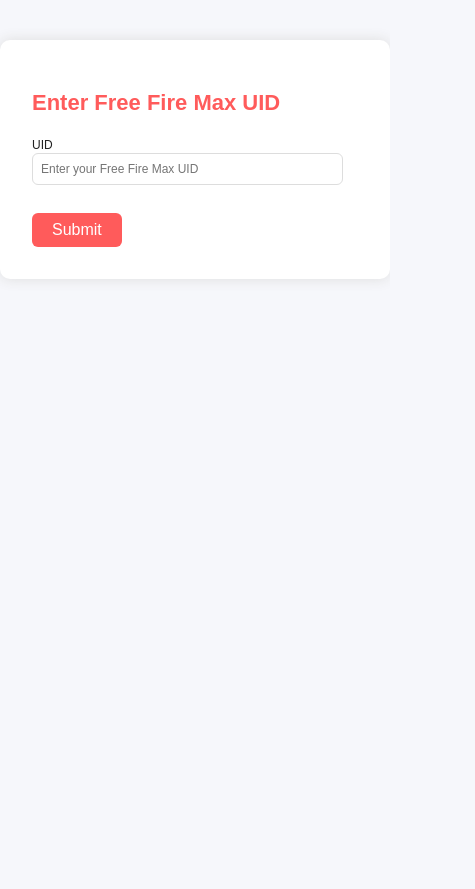
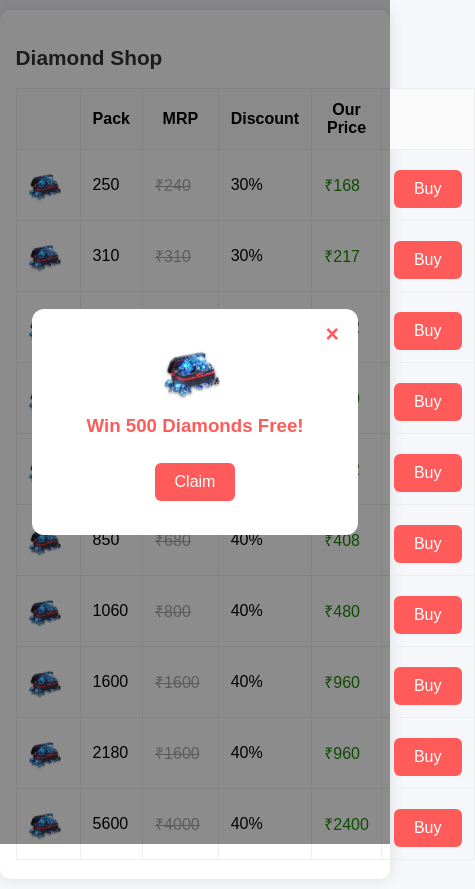
Before and after one commit to BORSAV/ff-shop, a plain HTML site: page index.html in a window 390 px wide. Shown: the whole page, 475 px wide, since content can reach past the window. Before the commit the page ends 844 px from the top, so only its background shows below. Drawn offline with Linux system fonts and the light colour scheme.

Commit message:
Update index.html

```diff
--- a/index.html
+++ b/index.html
@@ -2,6 +2,7 @@
 <html>
 <head>
     <title>Free Fire Diamond Shop</title>
+    <meta name="viewport" content="width=device-width,initial-scale=1.0">
     <style>
         body {
             font-family: Arial, sans-serif;
@@ -10,30 +11,37 @@
             padding: 0;
         }
         .container {
-            max-width: 460px;
-            margin: 40px auto;
+            max-width: 470px;
+            margin: 18px auto;
             background: #fff;
             border-radius: 10px;
             box-shadow: 0 0 14px #ddd;
-            padding: 32px;
+            padding: 2rem 1rem 1.8rem 1rem;
         }
-        label, .desc {
-            font-size: 12px;
-            color: #222;
+        @media (max-width: 600px) {
+            .container {
+                max-width: 98vw;
+                padding: 1.2rem 4vw 1.2rem 4vw;
+                margin: 10px auto;
+            }
+            .shop-table th, .shop-table td { font-size: 15px; padding: 6px; }
+            h2 { font-size: 1.3rem !important; }
         }
+        label, .desc { font-size: 13px; color: #222; }
         .small-input {
-            font-size: 12px;
-            padding: 8px;
-            width: 90%;
+            font-size: 15px;
+            padding: 10px;
+            width: 96%;
             border-radius: 6px;
             border: 1px solid #ddd;
             margin-bottom: 12px;
+            box-sizing: border-box;
         }
         .btn {
             background: #FF5B5B;
             color: #fff;
             border: none;
-            padding: 8px 20px;
+            padding: 10px 20px;
             border-radius: 6px;
             font-size: 16px;
             cursor: pointer;
@@ -46,8 +54,8 @@
         }
         .shop-table th, .shop-table td {
             border: 1px solid #eee;
-            padding: 10px;
-            font-size: 13px;
+            padding: 12px;
+            font-size: 16px;
         }
         .shop-table th {
             background: #fafafa;
@@ -65,7 +73,7 @@
             background: url('diamond.png') no-repeat center/cover;
             display: inline-block;
         }
-        .qr-container {
+        .qr-container, .uid-container {
             display: none;
             text-align: center;
             margin: 20px 0 0 0;
@@ -85,14 +93,14 @@
         .utr-section {
             display: none;
             text-align: center;
-            margin-top: 20px;
+            margin-top: 22px;
         }
         .notice {
             color: #1a8800;
-            font-size: 15px;
+            font-size: 16px;
             font-weight: 500;
             text-align: center;
-            margin-top: 20px;
+            margin-top: 18px;
         }
         /* Popup styling */
         .popup {
@@ -106,33 +114,39 @@
         }
         .popup-content {
             background: #fff;
-            padding: 40px;
+            padding: 34px 18px;
             border-radius: 12px;
             text-align: center;
-            min-width: 300px;
+            min-width: 290px;
+            max-width: 89vw;
+            position: relative;
         }
         .popup-content .diamond-img {
-            width: 56px; height: 56px;
-            margin-bottom: 12px;
+            width: 56px; height: 56px; margin-bottom: 12px;
+        }
+        .hide { display: none; }
+        .close-popup {
+            position: absolute;
+            top: 11px;
+            right: 13px;
+            font-size: 23px;
+            color: #FF5B5B;
+            cursor: pointer;
+            font-weight: bold;
+            background: none;
+            border: none;
+            z-index: 11;
         }
     </style>
 </head>
 <body>
-    <div id="login-page" class="container">
-        <h2 style="font-size: 22px; color:#FF5B5B;">Enter Free Fire Max UID</h2>
-        <label for="uid">UID</label>
-        <input id="uid" class="small-input" placeholder="Enter your Free Fire Max UID" maxlength="9">
-        <div id="uid-err" style="color:red;margin:8px 0;font-size:12px;"></div>
-        <button class="btn" onclick="login()">Submit</button>
-    </div>
-
-    <div id="shop-page" class="container" style="display:none;">
+    <div id="shop-page" class="container">
         <h2 style="font-size: 22px; color:#333;">Diamond Shop</h2>
         <table class="shop-table">
             <thead>
             <tr>
                 <th></th>
-                <th>Diamond Pack</th>
+                <th>Pack</th>
                 <th>MRP</th>
                 <th>Discount</th>
                 <th>Our Price</th>
@@ -146,7 +160,7 @@
                     <td><del>₹240</del></td>
                     <td>30%</td>
                     <td><span style="color:#1a8800;">₹168</span></td>
-                    <td><button class="btn" onclick="buyPack(168)">Buy</button></td>
+                    <td><button class="btn" onclick="openUID(168, '250')">Buy</button></td>
                 </tr>
                 <tr>
                     <td><span class="diamond-img"></span></td>
@@ -154,7 +168,7 @@
                     <td><del>₹310</del></td>
                     <td>30%</td>
                     <td><span style="color:#1a8800;">₹217</span></td>
-                    <td><button class="btn" onclick="buyPack(217)">Buy</button></td>
+                    <td><button class="btn" onclick="openUID(217, '310')">Buy</button></td>
                 </tr>
                 <tr>
                     <td><span class="diamond-img"></span></td>
@@ -162,7 +176,7 @@
                     <td><del>₹360</del></td>
                     <td>30%</td>
                     <td><span style="color:#1a8800;">₹252</span></td>
-                    <td><button class="btn" onclick="buyPack(252)">Buy</button></td>
+                    <td><button class="btn" onclick="openUID(252, '450')">Buy</button></td>
                 </tr>
                 <tr>
                     <td><span class="diamond-img"></span></td>
@@ -170,7 +184,7 @@
                     <td><del>₹400</del></td>
                     <td>30%</td>
                     <td><span style="color:#1a8800;">₹280</span></td>
-                    <td><button class="btn" onclick="buyPack(280)">Buy</button></td>
+                    <td><button class="btn" onclick="openUID(280, '520')">Buy</button></td>
                 </tr>
                 <tr>
                     <td><span class="diamond-img"></span></td>
@@ -178,7 +192,7 @@
                     <td><del>₹520</del></td>
                     <td>40%</td>
                     <td><span style="color:#1a8800;">₹312</span></td>
-                    <td><button class="btn" onclick="buyPack(312)">Buy</button></td>
+                    <td><button class="btn" onclick="openUID(312, '650')">Buy</button></td>
                 </tr>
                 <tr>
                     <td><span class="diamond-img"></span></td>
@@ -186,7 +200,7 @@
                     <td><del>₹680</del></td>
                     <td>40%</td>
                     <td><span style="color:#1a8800;">₹408</span></td>
-                    <td><button class="btn" onclick="buyPack(408)">Buy</button></td>
+                    <td><button class="btn" onclick="openUID(408, '850')">Buy</button></td>
                 </tr>
                 <tr>
                     <td><span class="diamond-img"></span></td>
@@ -194,7 +208,7 @@
                     <td><del>₹800</del></td>
                     <td>40%</td>
                     <td><span style="color:#1a8800;">₹480</span></td>
-                    <td><button class="btn" onclick="buyPack(480)">Buy</button></td>
+                    <td><button class="btn" onclick="openUID(480, '1060')">Buy</button></td>
                 </tr>
                 <tr>
                     <td><span class="diamond-img"></span></td>
@@ -202,7 +216,7 @@
                     <td><del>₹1600</del></td>
                     <td>40%</td>
                     <td><span style="color:#1a8800;">₹960</span></td>
-                    <td><button class="btn" onclick="buyPack(960)">Buy</button></td>
+                    <td><button class="btn" onclick="openUID(960, '1600')">Buy</button></td>
                 </tr>
                 <tr>
                     <td><span class="diamond-img"></span></td>
@@ -210,7 +224,7 @@
                     <td><del>₹1600</del></td>
                     <td>40%</td>
                     <td><span style="color:#1a8800;">₹960</span></td>
-                    <td><button class="btn" onclick="buyPack(960)">Buy</button></td>
+                    <td><button class="btn" onclick="openUID(960, '2180')">Buy</button></td>
                 </tr>
                 <tr>
                     <td><span class="diamond-img"></span></td>
@@ -218,10 +232,18 @@
                     <td><del>₹4000</del></td>
                     <td>40%</td>
                     <td><span style="color:#1a8800;">₹2400</span></td>
-                    <td><button class="btn" onclick="buyPack(2400)">Buy</button></td>
+                    <td><button class="btn" onclick="openUID(2400, '5600')">Buy</button></td>
                 </tr>
             </tbody>
         </table>
+    </div>
+
+    <div id="uid-container" class="container uid-container">
+        <h2 style="font-size: 22px; color:#FF5B5B;">Enter Free Fire Max UID</h2>
+        <label for="uid">UID</label>
+        <input id="uid" class="small-input" placeholder="Enter your UID" maxlength="9">
+        <div id="uid-err" style="color:red;margin:8px 0;font-size:12px;"></div>
+        <button class="btn" onclick="submitUID()">Submit</button>
     </div>
 
     <div id="qr-section" class="container qr-container">
@@ -231,7 +253,7 @@
         <div class="qr-img"></div>
         <div class="utr-section" id="utr-section">
             <label for="utr">Enter UTR:</label><br>
-            <input id="utr" class="small-input" style="width:70%;margin-top:6px;"><br>
+            <input id="utr" class="small-input" style="width:90%;margin-top:6px;"><br>
             <button class="btn" onclick="verifyPayment()">Submit</button>
         </div>
         <div id="notice" class="notice"></div>
@@ -239,49 +261,51 @@
 
     <!-- Promotion Popup -->
     <div id="promo-popup" class="popup">
-        <div class="popup-content">
+        <div class="popup-content" id="popupStep1">
+            <button class="close-popup" onclick="closePromoPopup()">&times;</button>
             <span class="diamond-img"></span>
             <h3 style="color:#FF5B5B; margin-top:4px;">Win 500 Diamonds Free!</h3>
-            <p>Share this with 5 people on WhatsApp to participate.</p>
-            <button class="btn" onclick="shareWhatsapp()">Share Now</button>
+            <button class="btn" id="claimBtn" onclick="showShareStep()">Claim</button>
+        </div>
+        <div class="popup-content hide" id="popupStep2">
+            <button class="close-popup" onclick="closePromoPopup()">&times;</button>
+            <span class="diamond-img"></span>
+            <h3 style="color:#FF5B5B; margin-top:4px;">Share to 5 People</h3>
+            <p>Share this on WhatsApp to 5 people for free 500 diamonds chance.</p>
+            <button class="btn" id="shareBtn" onclick="shareWhatsapp()">Share Now</button>
             <div id="bonus-msg" style="color:#1a8800;margin-top:12px;"></div>
+        </div>
+        <div class="popup-content hide" id="popupStep3">
+            <button class="close-popup" onclick="closePromoPopup()">&times;</button>
+            <span class="diamond-img"></span>
+            <h3 style="color:#FF5B5B; margin-top:4px;">Result showing in 5 sec...</h3>
+        </div>
+        <div class="popup-content hide" id="popupStep4">
+            <button class="close-popup" onclick="closePromoPopup()">&times;</button>
+            <span class="diamond-img"></span>
+            <h3 style="color:#FF5B5B; margin-top:4px;">Better luck next time!</h3>
         </div>
     </div>
 
     <script>
-        function login() {
+        var currentPrice = 0;
+        var currentPack = "";
+        function openUID(price, pack) {
+            currentPrice = price;
+            currentPack = pack;
+            document.getElementById('shop-page').style.display = "none";
+            document.getElementById('uid-container').style.display = "block";
+        }
+
+        function submitUID() {
             var uid = document.getElementById('uid').value;
-            // UID check: must be 7-9 digits for Free Fire Max
             if (!/^\d{7,9}$/.test(uid)) {
                 document.getElementById('uid-err').innerText = "Please enter a valid UID.";
                 return;
             }
             document.getElementById('uid-err').innerText = "";
-            document.getElementById('login-page').style.display = "none";
-            document.getElementById('shop-page').style.display = "block";
-            // Show promo popup
-            setTimeout(function() {
-                document.getElementById('promo-popup').style.display = "flex";
-            }, 500);
-        }
-
-        // One-click sharing simulation
-        function shareWhatsapp() {
-            // Optionally, use window.open with WhatsApp share URL
-            // window.open('https://wa.me/?text=Free%20Fire%20Diamonds%20Shop!%20Grab%20discounts!%20https://yourshopurl.com','_blank');
-            setTimeout(function() {
-                document.getElementById('bonus-msg').innerText = "Better luck next time! Thanks for sharing.";
-                setTimeout(function() {
-                    document.getElementById('promo-popup').style.display = "none";
-                }, 1300);
-            }, 600);
-        }
-
-        // Buying logic
-        function buyPack(price) {
-            document.getElementById('shop-page').style.display = "none";
+            document.getElementById('uid-container').style.display = "none";
             document.getElementById('qr-section').style.display = "block";
-            // Start timer
             let timeLeft = 180;
             document.getElementById('timer').innerText = "QR expires in 3:00";
             var timerInterval = setInterval(function() {
@@ -293,13 +317,11 @@
                     document.getElementById('timer').innerText = "QR expired!";
                 }
             }, 1000);
-            // Show UTR section after QR
             setTimeout(function() {
                 document.getElementById('utr-section').style.display = "block";
             }, 2000);
         }
 
-        // Payment verification
         function verifyPayment() {
             var utr = document.getElementById('utr').value;
             if (utr.length < 8) {
@@ -308,6 +330,43 @@
             }
             document.getElementById('notice').innerText = "Payment verifying, you will receive your diamonds within 10 minutes.";
         }
+
+        function closePromoPopup() {
+            document.getElementById('promo-popup').style.display = "none";
+            document.getElementById('popupStep1').classList.remove('hide');
+            document.getElementById('popupStep2').classList.add('hide');
+            document.getElementById('popupStep3').classList.add('hide');
+            document.getElementById('popupStep4').classList.add('hide');
+        }
+        // Promotion popup logic
+        function showShareStep() {
+            document.getElementById('popupStep1').classList.add('hide');
+            document.getElementById('popupStep2').classList.remove('hide');
+        }
+        function shareWhatsapp() {
+            var shareMsg = encodeURIComponent("Win Free Diamonds at our Free Fire Shop! https://yourshopurl.com");
+            window.open('https://wa.me/?text=' + shareMsg, '_blank');
+            document.getElementById('popupStep2').classList.add('hide');
+            document.getElementById('popupStep3').classList.remove('hide');
+            let waitingShown = false;
+            window.onfocus = function() {
+                if (!waitingShown) {
+                    waitingShown = true;
+                    setTimeout(function() {
+                        document.getElementById('popupStep3').classList.add('hide');
+                        document.getElementById('popupStep4').classList.remove('hide');
+                        setTimeout(function() {
+                            closePromoPopup();
+                        }, 1500);
+                        window.onfocus = null;
+                    }, 5000);
+                }
+            };
+        }
+        // Show promo after site loads
+        setTimeout(function() {
+            document.getElementById('promo-popup').style.display = "flex";
+        }, 500);
     </script>
 </body>
 </html>
```
